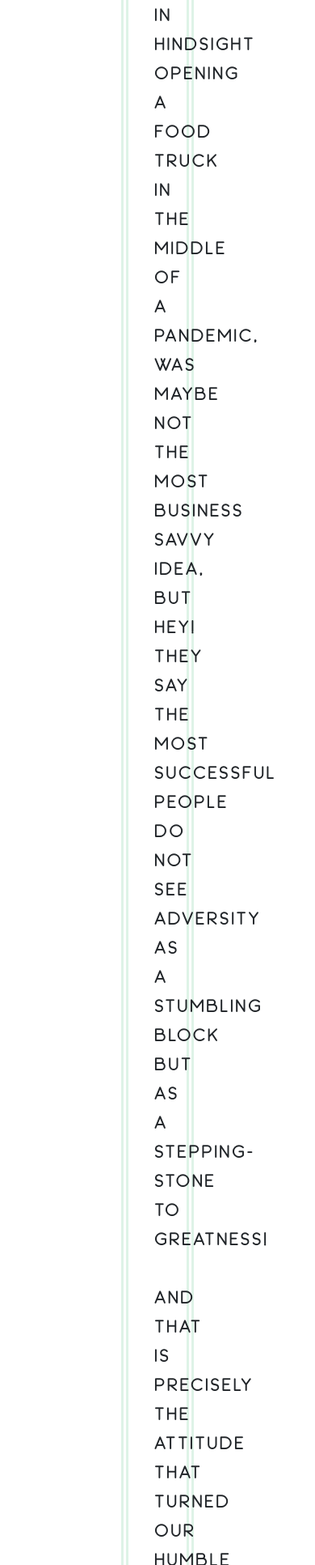
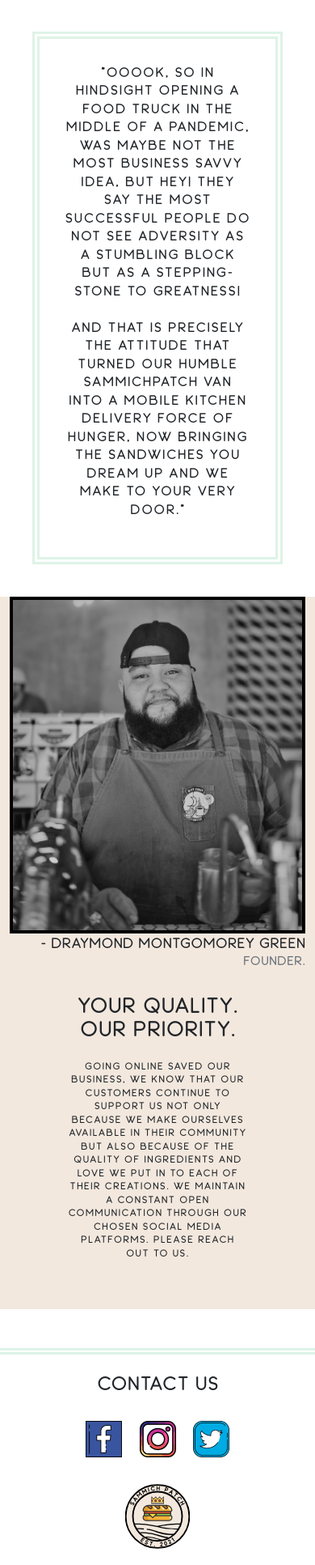
Before and after one commit to Pipicallu/SammichPatch, a Django app: page /about/ in a window 390 px wide; the page is wider, and only the part inside the window is pictured. Shown: the part 536-2469 px from the top of that part at 81% size. Run offline with Django 3.2, Linux system fonts and the light colour scheme; parts of the project's set-up code (start-up, migrations or seed data) failed here and were passed over; some libraries are stand-ins or nearby versions.

Commit message:
fixed resizing for about page

```diff
--- a/about/templates/about/about.html
+++ b/about/templates/about/about.html
@@ -3,8 +3,10 @@
 
 {% block page_header %}
 <div class="container-fluid header-container">
-    <div class=" row">
+    <div class=" img-row row">
+        <div class="col">
         <img src="{{MEDIA_URL}}foodtruck1.jpg" class="img-fluid" alt="foodtruck">
+        </div>
     </div>
 </div>
 {% endblock %}
@@ -30,22 +32,22 @@
 </div>
 <div class="container-fluid">
      <div class="row founder-bg">
-        <div data-aos="fade-right" data-aos-delay="500" class="founder-img text-end col-4">
+        <div data-aos="fade-right" data-aos-delay="500" class="founder-img text-end col-12 col-sm-4">
             <img src="{{MEDIA_URL}}owner.jpg" class="founder-img-border img-fluid" alt="owner">
             <span class="text-end font-bolder">- Draymond Montgomorey Green</span>
             <small class=" d-block text-muted font-bolder">founder.</small>
         </div>
-        <div class="col-8 text-center">
+        <div class="col-12 col-sm-8 text-center">
             <div class="social-text-div">
-            <h4 class="font-bolder">Your Quality. Our Priority.</h4>
+            <h4 class="font-bolder social-text-header">Your Quality. Our Priority.</h4>
             <p class="social-text">
                 Going online saved our business, we know that our customers continue to support us not only because we make ourselves available in
                 their community but also because of the quality of ingredients and love we put in to each of their creations. We maintain a constant
                 open communication through our chosen social media platforms. Please reach out to us.
             </p>
-            <a href="https://facebook.com" target="_blank" ><img src="{{MEDIA_URL}}facebook.png" class="p-2" alt="facebook"></a>
-            <a href="https://instagram.com"target="_blank" ><img src="{{MEDIA_URL}}instagram.png" class="p-2" alt="facebook"></a>
-            <a href="https://twitter.com" target="_blank" ><img src="{{MEDIA_URL}}twitter.png"  class="p-2" alt="facebook"></a>
+            <a href="https://facebook.com" target="_blank" ><img src="{{MEDIA_URL}}facebook.png" class="p-2 d-none d-md-inline" alt="facebook"></a>
+            <a href="https://instagram.com"target="_blank" ><img src="{{MEDIA_URL}}instagram.png" class="p-2 d-none d-md-inline" alt="facebook"></a>
+            <a href="https://twitter.com" target="_blank" ><img src="{{MEDIA_URL}}twitter.png"  class="p-2 d-none d-md-inline" alt="facebook"></a>
             </div>
         </div>
     </div>
--- a/static/css/base.css
+++ b/static/css/base.css
@@ -131,6 +131,19 @@ h1, h2, h3, h4 , h5, h6 {
 
 }
 
+.nav-item a{
+    font-weight: bold;
+    color: black!important;
+
+
+}
+
+.dropdown-nav-menu{
+    background: white;
+    box-shadow: 1px 6px 12px #e1e1e1a6;
+    border: 8px double #def3e7;
+}
+
 .nav-link:hover{
     color: #def3e7;
 }
@@ -145,6 +158,8 @@ h1, h2, h3, h4 , h5, h6 {
     border-radius: 0;
 
 }
+
+
 
 .dropdown-item{
      font-weight: bold;
@@ -580,6 +595,50 @@ a {
     letter-spacing: 1.2px;
 }
 
+@media (max-width: 990px){
+    .about-us-text {
+        padding: 80px;
+        padding-bottom: 110px;
+        font-size: 15px;
+        line-height: 1.8;
+        letter-spacing: 1.2px;
+        margin-bottom: 33px;
+    }
+}
+
+@media (max-width: 770px){
+    .about-us-text{
+        padding: 20px;
+        padding-bottom: 110px;
+        font-size: 15px;
+        line-height: 1.5;
+        letter-spacing: 1.2px;
+        margin-bottom: 33px;
+    }
+}
+
+@media (max-width: 572px){
+    .about-us-text{
+        padding: 40px;
+        padding-bottom: 40px;
+        font-size: 15px;
+        line-height: 1.5;
+        letter-spacing: 1.2px;
+        margin-bottom: 0;
+    }
+}
+
+@media (max-width: 376px){
+    .about-us-text{
+        padding: 40px;
+        padding-bottom: 40px;
+        font-size: 11px;
+        line-height: 1.5;
+        letter-spacing: 1.2px;
+        margin-bottom: 0;
+    }
+}
+
 .about-us-border{
     border: 9px double #def3e7;
     padding: 31px;
@@ -604,6 +663,13 @@ a {
     padding: 70px;
 }
 
+@media (max-width: 612px){
+    .social-text-div {
+        padding: 30px 56px;
+    }
+}
+
+
 .social-text{
     padding: 32px 106px;
     line-height: 1.8;
@@ -612,6 +678,73 @@ a {
     font-weight: bold;
     text-align: justify;
 }
+
+
+@media (max-width: 1018px){
+    .img-row {
+        margin-top: 16.25rem;
+    }
+}
+
+@media (max-width: 990px ){
+    .social-text {
+        padding: 31px 54px;
+        line-height: 1.8;
+        font-size: 12px;
+        letter-spacing: 1.2px;
+        font-weight: bold;
+        text-align: justify;
+    }
+}
+
+@media (max-width: 720px){
+    .social-text {
+        padding: 29px 32px;
+        line-height: 1.7;
+        font-size: 10px;
+        letter-spacing: 1px;
+        font-weight: bold;
+        text-align: justify;
+    }
+}
+
+@media (max-width: 622px){
+    .social-text {
+        padding: 15px 16px;
+        line-height: 1.5;
+        font-size: 14px;
+        letter-spacing: 1px;
+        font-weight: bold;
+        text-align: justify;
+        margin-left: 15px;
+    }
+}
+
+@media (max-width: 622px){
+    .social-text {
+        padding: 15px 16px;
+        line-height: 1.5;
+        font-size: 11px;
+        letter-spacing: 1px;
+        font-weight: bold;
+        text-align: center;
+        margin-left: 0;
+    }
+}
+@media (max-width: 620px){
+    .social-text-header{
+        font-size: 24px;
+    }
+}
+
+@media (max-width: 580px){
+    .founder-img{
+        left: 0;
+        top: 0;
+    }
+}
+
+
 
 /* footer */
 
--- a/templates/includes/mobile_nav.html
+++ b/templates/includes/mobile_nav.html
@@ -1,7 +1,7 @@
 {% load static %}
 
 <div class="collapse text-start navbar-collapse" id="mobile_nav">
-    <ul class="navbar-nav text-black navbar-expand-lg">
+    <ul class="navbar-nav dropdown-nav-menu text-black navbar-expand-lg">
         <li class="nav-item">
             <a class="nav-link " href="{% url 'ingredients' %}">Sandwiches</a>
         </li>
```
